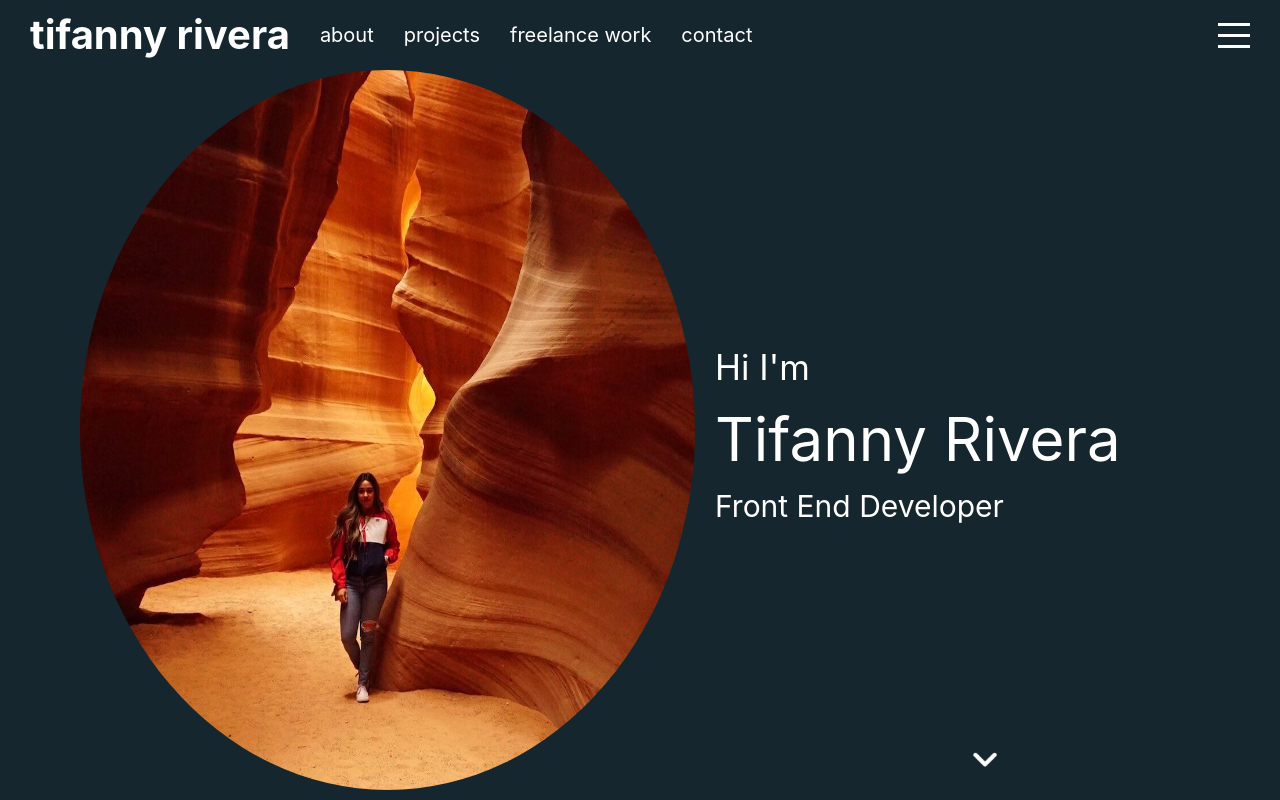
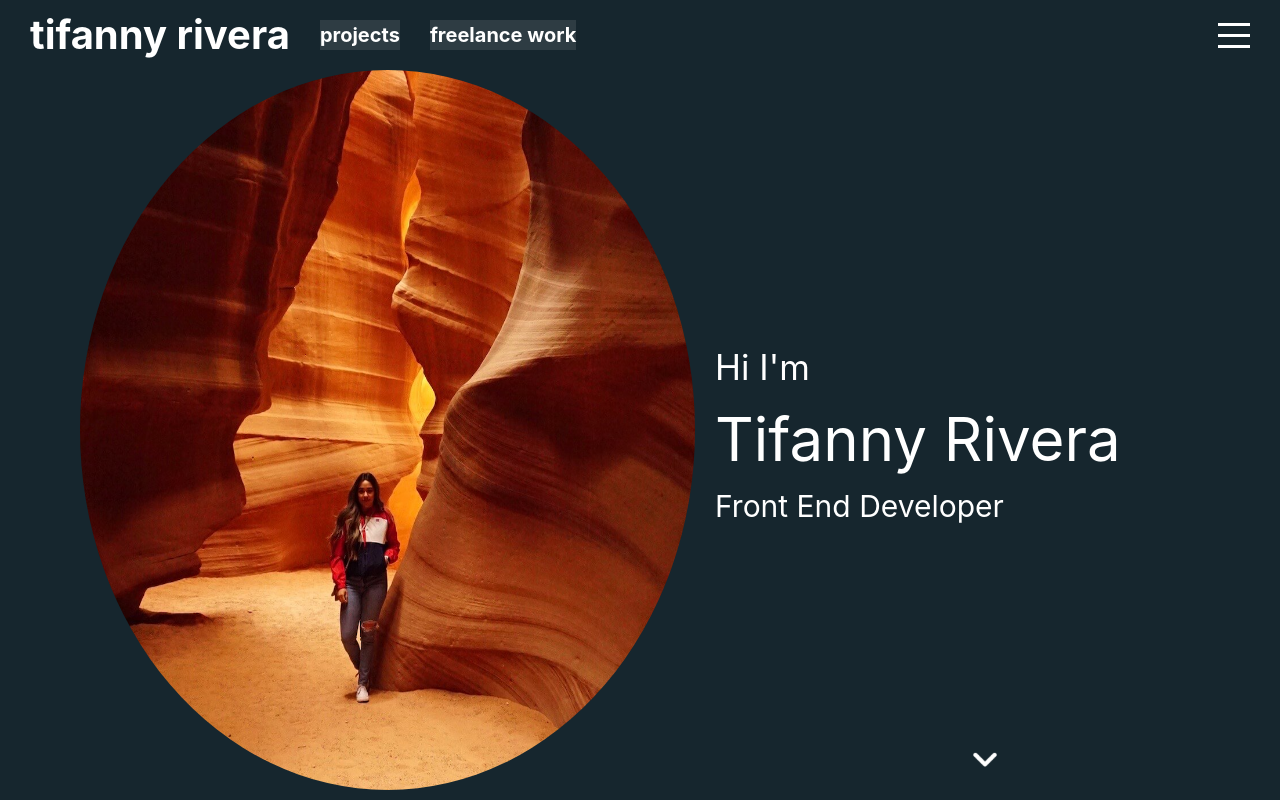
Before and after one commit to trivera777/TifannyRiveraPortfolio, a React (Create React App) app: page / in a window 1280 px wide. Built offline with nearby package versions, Linux system fonts and the light colour scheme.

Commit message:
added styling to navbar menu links

```diff
--- a/package.json
+++ b/package.json
@@ -10,6 +10,7 @@
     "@testing-library/user-event": "^12.1.10",
     "react": "^17.0.2",
     "react-dom": "^17.0.2",
+    "react-router-dom": "^5.2.0",
     "react-scripts": "^3.4.4",
     "sass": "^1.45.0",
     "web-vitals": "^1.0.1"
--- a/src/components/Menu/menu.scss
+++ b/src/components/Menu/menu.scss
@@ -41,10 +41,10 @@
 
     &.active {
         right: 0;
-        width: 200px;
+        width: 250px;
 
         a {
-            font-size: 25px;
+            font-size: 23px;
         }
     }
 }
--- a/src/components/Navbar/Navbar.jsx
+++ b/src/components/Navbar/Navbar.jsx
@@ -1,14 +1,5 @@
 import React from "react";
 import "./navbar.scss";
-import {
-  Person,
-  Mail,
-  GitHub,
-  LinkedIn,
-  Instagram,
-  Attachment,
-  VerifiedUser,
-} from "@material-ui/icons";
 
 export default function Navbar({ menuOpen, setMenuOpen }) {
   return (
@@ -18,18 +9,26 @@ export default function Navbar({ menuOpen, setMenuOpen }) {
           <a href="#intro" className="logo">
             tifanny rivera
           </a>
-          <div className="itemContainer">
-            <a href="#about">about</a>
+          {/* <div className="itemContainer">
+            <a href="#about" className="btn-one">
+              about
+            </a>
+            </div> */}
+            <div className="itemContainer">
+            <a href="#works" className="btn-one">
+              projects
+            </a>
           </div>
           <div className="itemContainer">
-            <a href="#works">projects</a>
+            <a href="#clients" className="btn-one">
+              freelance work
+            </a>
           </div>
-          <div className="itemContainer">
-            <a href="#clients">freelance work</a>
-          </div>
-          <div className="itemContainer">
-            <a href="#contact">contact</a>
-          </div>
+          {/* <div className="itemContainer">
+            <a href="#contact" className="btn-one">
+              contact
+            </a>
+          </div> */}
           {/* <div className="itemContainer">
             <a href="https://github.com/trivera777" target="_blank">
               <GitHub className="icon" style={{ fontSize: "45px" }} />
--- a/src/components/Navbar/navbar.scss
+++ b/src/components/Navbar/navbar.scss
@@ -1,5 +1,4 @@
 @import "../../global.scss";
-
 .navbar {
   width: 100%;
   height: 70px;
@@ -9,7 +8,6 @@
   top: 0;
   z-index: 3;
   transition: all 1s ease;
-
 
   .wrapper {
     width: 100%;
@@ -38,13 +36,8 @@
         margin-left: 30px;
         font-size: 20px;
 
-
-        &:hover {
-          text-decoration:underline;
-        }
-
-        &.active {
-          text-decoration: underline;
+        .current {
+          background-color: #fff;
         }
 
         @include mobile {
@@ -53,12 +46,62 @@
 
         a {
           color: #fff;
+          font-weight: 700;
+          text-decoration: none;
         }
 
-        span {
-          font-size: 15px;
-          font-weight: 500;
-          margin-right: 20px;
+        .btn-one {
+          color: #FFF;
+          transition: all 0.3s;
+          position: relative;
+        }
+        .btn-one span {
+          transition: all 0.3s;
+        }
+        .btn-one::before {
+          content: '';
+          position: absolute;
+          bottom: 0;
+          left: 0;
+          width: 100%;
+          height: 100%;
+          z-index: 1;
+          opacity: 0;
+          transition: all 0.3s;
+          border-top-width: 1px;
+          border-bottom-width: 1px;
+          border-top-style: solid;
+          border-bottom-style: solid;
+          border-top-color: rgba(255,255,255,0.5);
+          border-bottom-color: rgba(255,255,255,0.5);
+          transform: scale(0.1, 1);
+
+          &.--active {
+            border-bottom: 3px solid #29b6f6;
+            transition: border-bottom .5s ease-in-out;
+          }
+        }
+        .btn-one:hover span {
+          letter-spacing: 2px;
+        }
+        .btn-one:hover::before {
+          opacity: 1;
+          transform: scale(1, 1);
+        }
+        .btn-one::after {
+          content: '';
+          position: absolute;
+          bottom: 0;
+          left: 0;
+          width: 100%;
+          height: 100%;
+          z-index: 1;
+          transition: all 0.3s;
+          background-color: rgba(255,255,255,0.1);
+        }
+        .btn-one:hover::after {
+          opacity: 0;
+          transform: scale(0.1, 1);
         }
       }
     }
@@ -72,8 +115,7 @@
         justify-content: space-between;
         cursor: pointer;
 
-
-        @include mobile{
+        @include mobile {
           margin-top: 10px;
         }
 
@@ -89,9 +131,8 @@
   }
 
   &.active {
-    background-color: #16262E;
+    background-color: #16262e;
     color: white;
-
 
     .icon {
       -webkit-filter: invert(1);
--- a/src/components/Works/works.scss
+++ b/src/components/Works/works.scss
@@ -35,7 +35,7 @@
 
     @include mobile {
       display: flex;
-      height: 90vh;
+      height: 85vh;
     }
 
     .worksContainer {
@@ -138,6 +138,7 @@
 
           img {
             width: 550px;
+
           }
         }
       }
```
Also changed, not shown: 1 other file (tests, documents, lock files or other folders).
